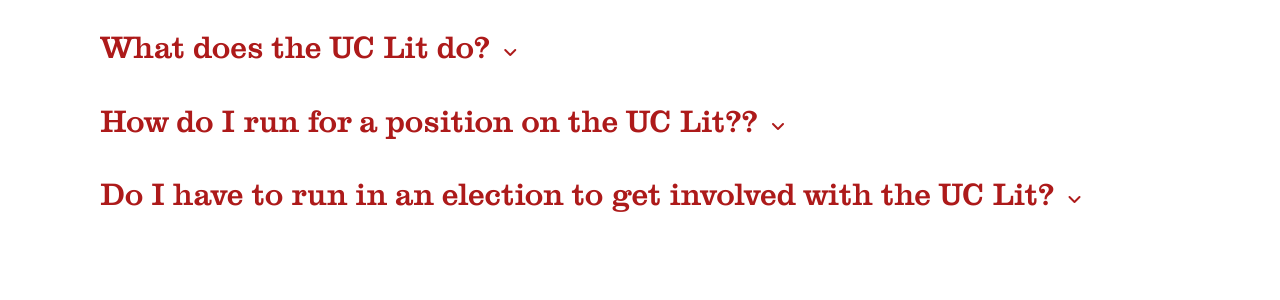
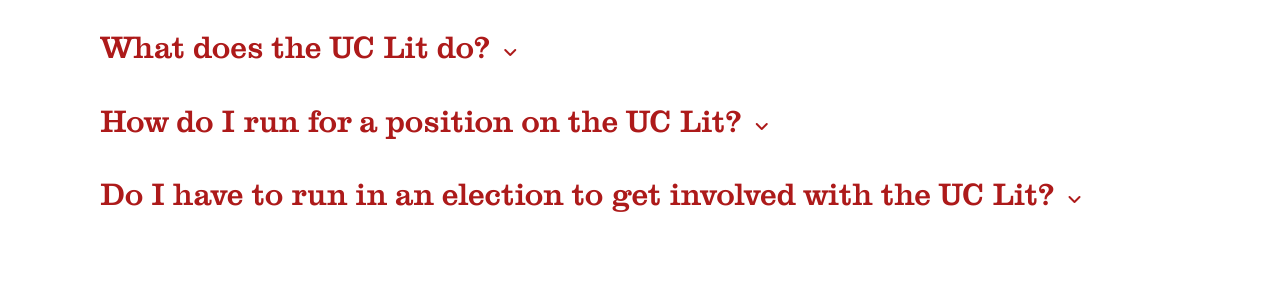
Before and after one commit to uclit-webmaster/uclit-site, a Jekyll site: the page built from about/about-us.html, in a window 1280 px wide and 922 px high. Shown: the part 349-649 px from the top of the window. Built offline with Jekyll 4.4.1, drawn with Linux system fonts in a browser that asks for light colours; nearby versions of some CDN libraries.

```diff
--- a/about/about-us.html
+++ b/about/about-us.html
@@ -47,7 +47,7 @@ title: About Us
       <div class="card-header bg-transparent" id="headingThree">
         <button class="btn btn-link btn-block text-left collapsed" type="button" data-toggle="collapse" data-target="#collapseThree" aria-expanded="false" aria-controls="collapseThree">
           <h2>
-            How do I run for a position on the UC Lit??
+            How do I run for a position on the UC Lit?
           </h2>
         </button>
       </div>
```
Also changed, not shown: other parts of about/about-us.html (+1 -1 lines).
